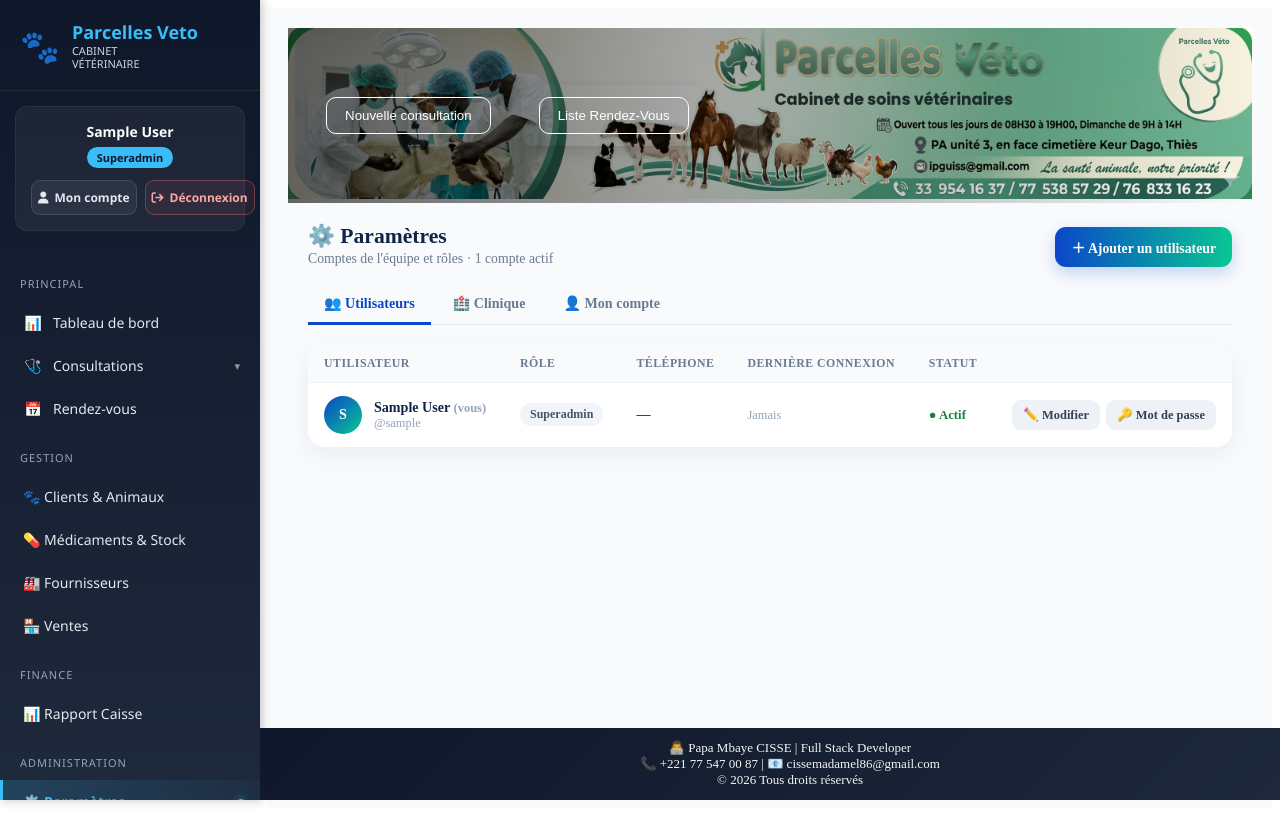
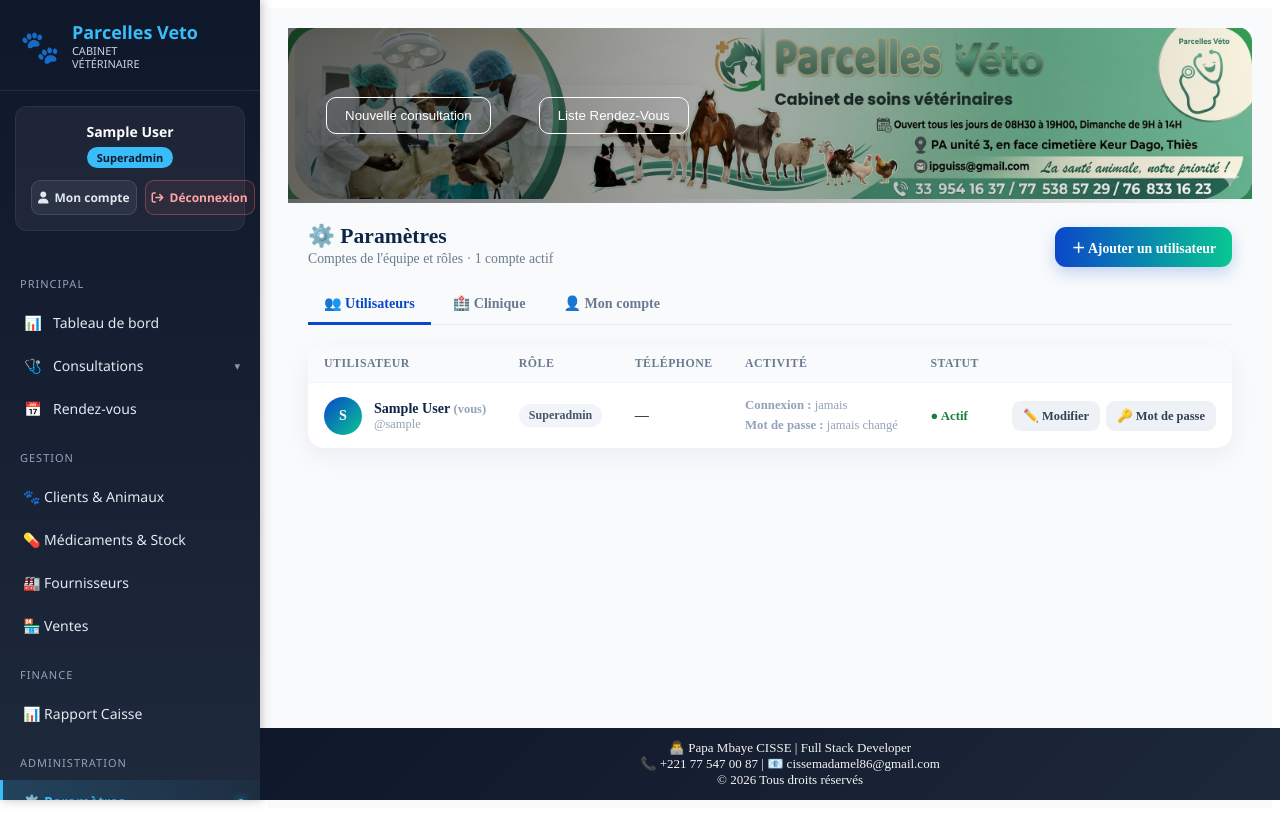
Before and after one commit to caissesosdirtech/Parcelle_veto, a Django app: page /parametres/utilisateurs/ in a window 1280 px wide. Run offline with Django 5.2, Linux system fonts and the light colour scheme; the visitor is signed in with stand-in values (Sample User, id 1); data comes from the database, SQL or seed files in the repository; parts of the project's set-up code (start-up, migrations or seed data) failed here and were passed over.

Commit message:
feat(parametres): suivre les changements de mot de passe et prévenir le docteur
Date et auteur du dernier changement affichés dans la liste des utilisateurs ; notification au docteur quand un membre de l'équipe change lui-même son mot de passe, désactivable dans Paramètres › Clinique.

```diff
--- a/accounts/models.py
+++ b/accounts/models.py
@@ -12,6 +12,14 @@ class Utilisateur(AbstractUser):
     fcm_token = models.CharField(max_length=255, blank=True, null=True)  # 👈 ce champ
     telephone = models.CharField(max_length=30, blank=True, default="")
 
+    # Suivi des changements de mot de passe (le mot de passe lui-même reste
+    # illisible : seuls la date et l'auteur du changement sont notés).
+    mdp_change_le = models.DateTimeField("Mot de passe changé le", null=True, blank=True)
+    mdp_change_par = models.ForeignKey(
+        "self", null=True, blank=True, on_delete=models.SET_NULL,
+        related_name="+", verbose_name="Mot de passe changé par",
+    )
+
     @property
     def libelle_role(self):
         if self.is_superuser:
--- a/notifications/models.py
+++ b/notifications/models.py
@@ -8,6 +8,7 @@ class Notification(models.Model):
         ('consultation', 'Consultation'),
         ('stock', 'Alerte Stock'),
         ('rdv', 'Rendez-vous'),
+        ('compte', 'Compte utilisateur'),
     ]
 
     titre = models.CharField(max_length=255)
--- a/parametres/clinique.py
+++ b/parametres/clinique.py
@@ -25,6 +25,7 @@ CHAMPS_NOTIF = [
     ("notif_rdv", "Nouveau rendez-vous"),
     ("notif_vente", "Vente / opération en pharmacie"),
     ("notif_stock", "Alerte de stock bas"),
+    ("notif_compte", "Mot de passe changé par un membre de l'équipe"),
 ]
 LOGO_TAILLE_MAX = 3 * 1024 * 1024  # 3 Mo avant redimensionnement
 LOGO_COTE_MAX = 400                # pixels
@@ -175,6 +176,8 @@ def notification_autorisee(titre, data=None):
         return reglages.notif_vente
     if type_ == "stock":
         return reglages.notif_stock
+    if type_ == "compte":
+        return reglages.notif_compte
     return True
 
 
--- a/parametres/models.py
+++ b/parametres/models.py
@@ -43,6 +43,7 @@ class ReglagesClinique(models.Model):
     notif_rdv = models.BooleanField("Nouveau rendez-vous", default=True)
     notif_vente = models.BooleanField("Vente / opération en pharmacie", default=True)
     notif_stock = models.BooleanField("Alerte de stock bas", default=True)
+    notif_compte = models.BooleanField("Changement de mot de passe", default=True)
 
     modifie_le = models.DateTimeField(auto_now=True)
 
--- a/parametres/services.py
+++ b/parametres/services.py
@@ -64,6 +64,32 @@ def nettoyer(donnees, creation=False, cible=None):
     return champs, None
 
 
+def changer_mot_de_passe(cible, mdp, auteur):
+    """
+    Change le mot de passe de `cible` et note qui l'a fait et quand.
+    Si un membre de l'équipe (autre que le docteur) change lui-même son mot
+    de passe, le docteur est prévenu. Le mot de passe n'est jamais transmis.
+    """
+    from django.utils import timezone
+
+    cible.set_password(mdp)
+    cible.mdp_change_le = timezone.now()
+    cible.mdp_change_par = auteur
+    cible.save(update_fields=["password", "mdp_change_le", "mdp_change_par"])
+
+    if auteur.pk == cible.pk and not est_docteur(cible):
+        try:
+            from notifications.firebase_utils import notify_all_docteurs
+            notify_all_docteurs(
+                title="🔑 Mot de passe changé",
+                body=f"{cible.get_full_name() or cible.username} ({cible.libelle_role}) "
+                     f"a changé son mot de passe le {timezone.localtime(cible.mdp_change_le):%d/%m/%Y à %H:%M}.",
+                data={"type": "compte", "id": str(cible.pk)},
+            )
+        except Exception:
+            pass  # une notification ratée ne doit pas bloquer le changement
+
+
 def creer(champs):
     mdp = champs.pop("password")
     user = Utilisateur(**champs)
@@ -104,4 +130,17 @@ def en_dict(u):
         "is_active": u.is_active,
         "is_superuser": u.is_superuser,
         "derniere_connexion": u.last_login.isoformat() if u.last_login else None,
+        "mdp_change_le": u.mdp_change_le.isoformat() if u.mdp_change_le else None,
+        "mdp_change_par": _auteur_mdp(u),
     }
+
+
+def _auteur_mdp(u):
+    """« lui-même », le nom de l'auteur, ou None si jamais changé."""
+    if not u.mdp_change_le:
+        return None
+    if u.mdp_change_par_id == u.pk:
+        return "lui-même"
+    if u.mdp_change_par is None:
+        return "—"
+    return u.mdp_change_par.get_full_name() or u.mdp_change_par.username
--- a/parametres/templates/parametres/_style.html
+++ b/parametres/templates/parametres/_style.html
@@ -35,6 +35,9 @@
 .pm-state { font-size:.8rem; font-weight:700; }
 .pm-state.on { color:#15803D; } .pm-state.off { color:#DC2626; }
 .pm-row-off td { opacity:.55; }
+.pm-act { font-size:.8rem; color:#334155; line-height:1.55; }
+.pm-act > span:first-child { color:#94a3b8; font-weight:600; }
+.pm-mdp-soi { display:inline-block; margin-left:4px; padding:1px 8px; border-radius:20px; background:#FEF3C7; color:#B45309; font-size:.72rem; font-weight:700; }
 .pm-actions { display:flex; gap:6px; justify-content:flex-end; flex-wrap:wrap; }
 .pm-actions form { margin:0; }
 .pm-grid { display:grid; grid-template-columns:1fr 1fr; gap:14px; }
--- a/parametres/templates/parametres/utilisateurs.html
+++ b/parametres/templates/parametres/utilisateurs.html
@@ -16,7 +16,7 @@
 <div class="pm-card">
     <table class="pm-table">
         <thead>
-            <tr><th>Utilisateur</th><th>Rôle</th><th>Téléphone</th><th>Dernière connexion</th><th>Statut</th><th></th></tr>
+            <tr><th>Utilisateur</th><th>Rôle</th><th>Téléphone</th><th>Activité</th><th>Statut</th><th></th></tr>
         </thead>
         <tbody>
         {% for u in utilisateurs %}
@@ -32,7 +32,16 @@
                 </td>
                 <td><span class="pm-role {% if u.role %}pm-role-{{ u.role }}{% else %}pm-role-x{% endif %}">{{ u.libelle_role }}</span></td>
                 <td>{{ u.telephone|default:"—" }}</td>
-                <td>{% if u.last_login %}{{ u.last_login|date:"d/m/Y à H:i" }}{% else %}<span class="pm-login">Jamais</span>{% endif %}</td>
+                <td>
+                    <div class="pm-act"><span>Connexion :</span>
+                        {% if u.last_login %}{{ u.last_login|date:"d/m/Y à H:i" }}{% else %}<span class="pm-login">jamais</span>{% endif %}</div>
+                    <div class="pm-act"><span>Mot de passe :</span>
+                        {% if u.mdp_change_le %}
+                            changé le {{ u.mdp_change_le|date:"d/m/Y à H:i" }}
+                            {% if u.mdp_change_par_id == u.pk %}<span class="pm-mdp-soi">par lui-même</span>
+                            {% elif u.mdp_change_par %}<span class="pm-login">par {{ u.mdp_change_par.get_full_name|default:u.mdp_change_par.username }}</span>{% endif %}
+                        {% else %}<span class="pm-login">jamais changé</span>{% endif %}</div>
+                </td>
                 <td><span class="pm-state {% if u.is_active %}on{% else %}off{% endif %}">{% if u.is_active %}● Actif{% else %}● Désactivé{% endif %}</span></td>
                 <td>
                     {% if request.user.is_superuser or not u.is_superuser %}
--- a/parametres/views.py
+++ b/parametres/views.py
@@ -42,7 +42,7 @@ def utilisateurs_liste(request):
     utilisateurs = Utilisateur.objects.order_by("-is_active", "role", "first_name", "username")
     if not request.user.is_superuser:
         utilisateurs = utilisateurs.filter(is_superuser=False) | Utilisateur.objects.filter(pk=request.user.pk)
-    utilisateurs = utilisateurs.distinct().order_by("-is_active", "role", "first_name", "username")
+    utilisateurs = utilisateurs.distinct().select_related("mdp_change_par").order_by("-is_active", "role", "first_name", "username")
     return render(request, "parametres/utilisateurs.html", {
         "utilisateurs": utilisateurs,
         "nb_actifs": sum(1 for u in utilisateurs if u.is_active),
@@ -101,8 +101,7 @@ def utilisateur_mot_de_passe(request, user_id):
     if erreur:
         messages.error(request, erreur)
     else:
-        cible.set_password(mdp)
-        cible.save(update_fields=["password"])
+        services.changer_mot_de_passe(cible, mdp, request.user)
         if cible.pk == request.user.pk:
             update_session_auth_hash(request, cible)
         messages.success(
@@ -205,8 +204,7 @@ def mon_compte(request):
                 if erreur:
                     messages.error(request, erreur)
                 else:
-                    user.set_password(request.POST["password"])
-                    user.save(update_fields=["password"])
+                    services.changer_mot_de_passe(user, request.POST["password"], user)
                     update_session_auth_hash(request, user)  # reste connecté
                     messages.success(request, "Votre mot de passe a été changé.")
         return redirect("mon_compte")
@@ -256,7 +254,7 @@ def api_utilisateurs(request):
         return JsonResponse({
             "moi": request.user.pk,
             "roles": [{"code": c, "libelle": l} for c, l in Utilisateur.ROLE_CHOICES],
-            "utilisateurs": [services.en_dict(u) for u in qs.distinct().order_by("-is_active", "role", "first_name")],
+            "utilisateurs": [services.en_dict(u) for u in qs.distinct().select_related("mdp_change_par").order_by("-is_active", "role", "first_name")],
         })
     champs, erreur = services.nettoyer(request.donnees, creation=True)
     if erreur:
@@ -297,8 +295,7 @@ def api_utilisateur_mot_de_passe(request, user_id):
     erreur = services.verifier_mot_de_passe(mdp)
     if erreur:
         return JsonResponse({"error": erreur}, status=400)
-    cible.set_password(mdp)
-    cible.save(update_fields=["password"])
+    services.changer_mot_de_passe(cible, mdp, request.user)
     return JsonResponse({"message": "Mot de passe réinitialisé."})
 
 
@@ -340,8 +337,7 @@ def api_mon_mot_de_passe(request):
     erreur = services.verifier_mot_de_passe(mdp)
     if erreur:
         return JsonResponse({"error": erreur}, status=400)
-    user.set_password(mdp)
-    user.save(update_fields=["password"])
+    services.changer_mot_de_passe(user, mdp, user)
     return JsonResponse({"message": "Votre mot de passe a été changé."})
 
 
```
Also changed, not shown: accounts/migrations/0007_suivi_mot_de_passe.py (added), notifications/migrations/0002_alter_notification_type_action.py (added), parametres/migrations/0002_reglagesclinique_notif_compte.py (added).
